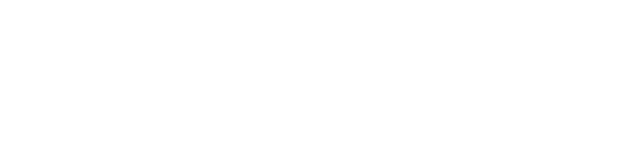
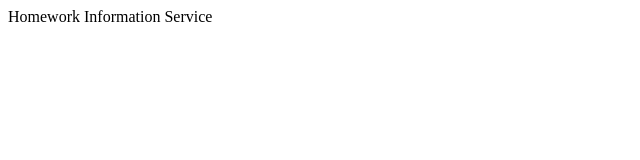
Before and after one commit to GOPSTNM/HWI, a plain HTML site: page index.html in a window 1280 px wide. Shown: the whole page, without its empty margins (0-640 px from the left). Drawn offline with Linux system fonts and the light colour scheme.

Commit message:
Update index.html

```diff
--- a/index.html
+++ b/index.html
@@ -1,5 +1,6 @@
 <html>
   <body>
+    Homework Information Service
     <script src="https://accounts.google.com/gsi/client" async defer></script>
     <div id="g_id_onload"
          data-client_id="787710583064-8mq1jd9vfqdo8gb07u4g9nua0k2q75ap.apps.googleusercontent.com"
```
